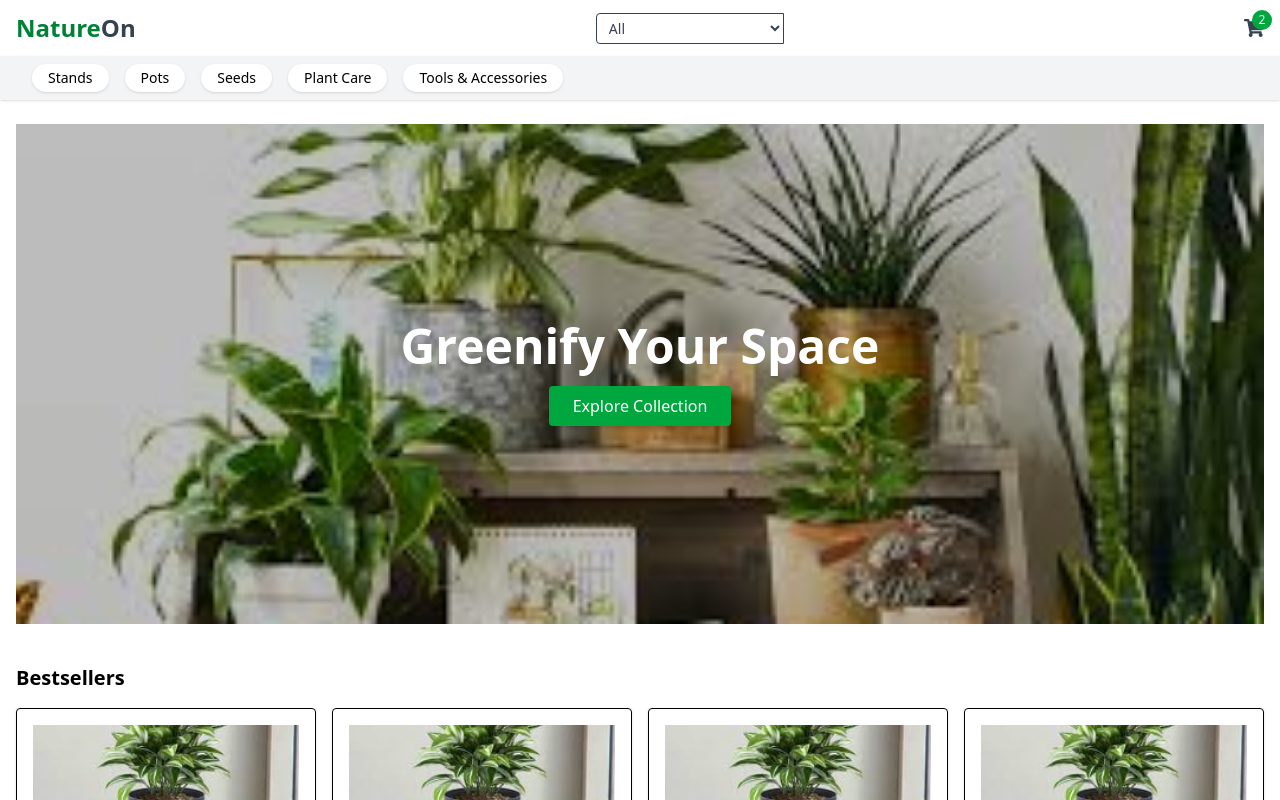
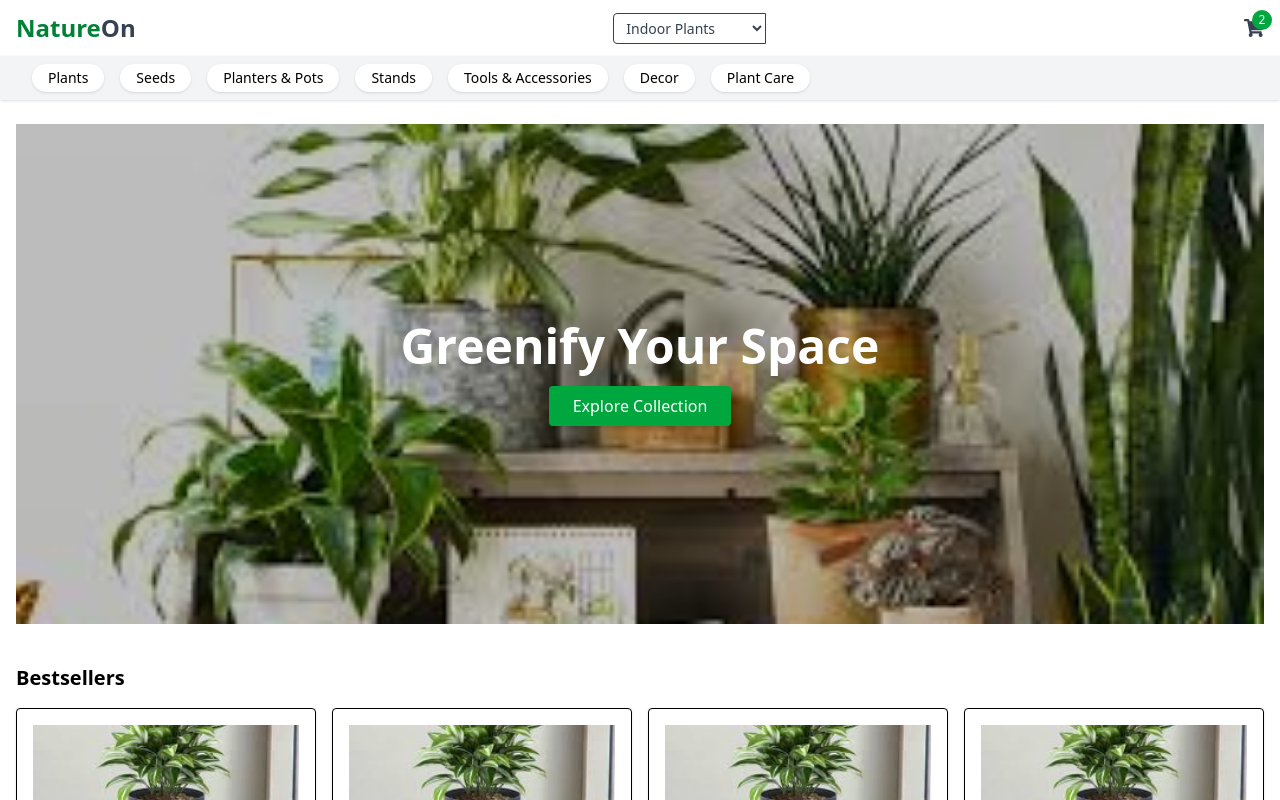
Before and after one commit to Coderner/natureon-frontend, a React (Vite) app: page / in a window 1280 px wide. Shown: the top 800 px of the page. Built offline with nearby package versions, Linux system fonts and the light colour scheme; the HTML template or start-up script is replaced by a standard one.

Commit message:
updated product category and subcategory

```diff
--- a/src/components/CategoryBar.jsx
+++ b/src/components/CategoryBar.jsx
@@ -1,21 +1,13 @@
 import React from 'react'
+import { categories } from '../data/categories'
 
 const CategoryBar = () => {
-
-  const categories = [
-    { id: 1, name: 'Stands' },
-    { id: 2, name: 'Pots' },
-    { id: 3, name: 'Seeds' },
-    { id: 4, name: 'Plant Care' },
-    { id: 5, name: 'Tools & Accessories' },
-  ];
 
   return (
      <div className="w-full overflow-x-auto bg-gray-100 py-2 shadow-sm">
       <div className="flex gap-4 px-4 sm:px-8">
         {categories.map((category) => (
           <button
-            key={category.id}
             className="px-4 py-1 bg-white rounded-full text-sm shadow hover:bg-green-100 transition whitespace-nowrap"
           >
             {category.name}
--- a/src/components/Navbar.jsx
+++ b/src/components/Navbar.jsx
@@ -1,30 +1,17 @@
 import React from "react";
 import { FaShoppingCart } from "react-icons/fa";
+import { categories } from "../data/categories";
 
 const Navbar = () => {
 
-  const categories = [
-    { label: "All", value: "" },
-    { label: "Bird House", value: "bird-house" },
-    { label: "Fertilizer", value: "fertilizer" },
-    { label: "Gardening Accessories", value: "gardening-accessories" },
-    { label: "Gardening Tools", value: "gardening-tools" },
-    { label: "Hanging Decor", value: "hanging-decor" },
-    { label: "Hanging Planter", value: "hanging-planter" },
-    { label: "Metal Planter", value: "metal-planter" },
-    { label: "Metal Stand", value: "metal-stand" },
-    { label: "Plant", value: "plant" },
-    { label: "Plant Care", value: "plant-care" },
-    { label: "Plant Diet", value: "plant-diet" },
-    { label: "Plant Stand", value: "plant-stand" },
-    { label: "Planter Stand", value: "planter-stand" },
-    { label: "Plastic Pot", value: "plastic-pot" },
-    { label: "Potting Mix", value: "potting-mix" },
-    { label: "Pressure Sprayer", value: "pressure-sprayer" },
-    { label: "Seeds", value: "seeds" },
-    { label: "Compost", value: "compost" },
-    { label: "Wooden Stand", value: "wooden-stand" },
-  ];
+  const subCategories = categories.flatMap((category) =>{
+     return(category.subcategories.map((subcategory)=>{
+          return subcategory
+     }))
+  });
+
+
+  console.log(subCategories);
 
   return (
     <nav className="bg-white shadow px-4 py-3 flex items-center justify-between">
@@ -33,11 +20,11 @@ const Navbar = () => {
         Nature<span className="text-gray-700">On</span>
       </div>
 
-      {/* Search with Categories */}
+      {/* Search with Sub-categories */}
       <select className="border px-2 py-1 rounded-l bg-white text-sm text-gray-700">
-        {categories.map((category) => (
-          <option key={category.value} value={category.value}>
-            {category.label}
+        {subCategories.map((subcategory) => (
+          <option key={subcategory} value={subcategory}>
+            {subcategory}
           </option>
         ))}
       </select>
```
